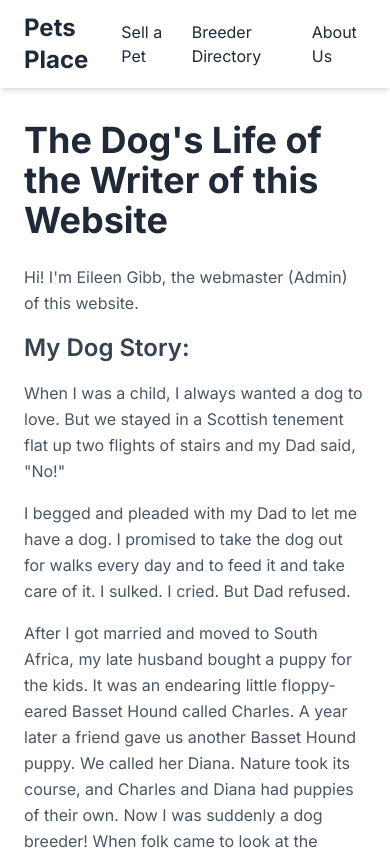
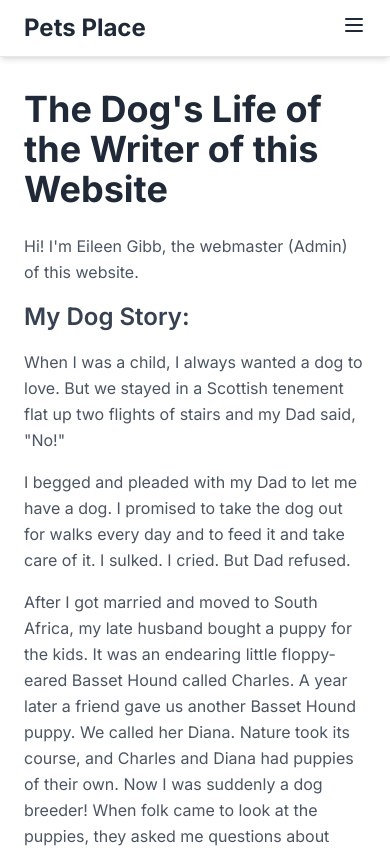
Before and after one commit to sladerose/Pets-Place, a Next.js app: page /about in a window 390 px wide. Shown: the top 850 px of the page. Built offline with nearby package versions, Linux system fonts and the light colour scheme.

Commit message:
Feat: Implement sticky NavBar with responsive hamburger menu and divider

```diff
--- a/src/components/NavBar.tsx
+++ b/src/components/NavBar.tsx
@@ -1,29 +1,60 @@
 'use client';
 
+import { useState } from 'react';
 import Link from 'next/link';
 import { usePathname } from 'next/navigation';
 
 const NavBar = () => {
   const pathname = usePathname();
-  const isHomePage = pathname === '/';
+  const [isOpen, setIsOpen] = useState(false);
+
+  const toggleMenu = () => {
+    setIsOpen(!isOpen);
+  };
 
   return (
-    <nav className="bg-white shadow-md">
+    <nav className="bg-white shadow-md sticky top-0 z-50 border-b border-gray-200">
       <div className="container mx-auto px-6 py-3 flex justify-between items-center">
         <Link href="/" className="text-2xl font-bold text-gray-800 hover:text-blue-500">
           Pets Place
         </Link>
-        <div className="flex space-x-4">
 
-          <Link href="/sell-a-pet" className="text-gray-800 hover:text-blue-500">
+        <div className="md:hidden">
+          <button onClick={toggleMenu} className="text-gray-800 focus:outline-none">
+            <svg
+              className="h-6 w-6"
+              fill="none"
+              strokeLinecap="round"
+              strokeLinejoin="round"
+              strokeWidth="2"
+              viewBox="0 0 24 24"
+              stroke="currentColor"
+            >
+              {isOpen ? (
+                <path d="M6 18L18 6M6 6l12 12" />
+              ) : (
+                <path d="M4 6h16M4 12h16M4 18h16" />
+              )}
+            </svg>
+          </button>
+        </div>
+
+        <div
+          className={`md:flex items-center ${
+            isOpen ? 'block absolute top-full right-0 bg-white shadow-lg py-2 px-4 w-48' : 'hidden'
+          }`}
+        >
+          <div className="flex flex-col md:flex-row space-y-2 md:space-y-0 md:space-x-4">
+            <Link href="/sell-a-pet" className="text-gray-800 hover:text-blue-500" onClick={() => setIsOpen(false)}>
               Sell a Pet
             </Link>
-          <Link href="/breeders" className="text-gray-800 hover:text-blue-500">
+            <Link href="/breeders" className="text-gray-800 hover:text-blue-500" onClick={() => setIsOpen(false)}>
               Breeder Directory
             </Link>
-          <Link href="/about" className="text-gray-800 hover:text-blue-500">
+            <Link href="/about" className="text-gray-800 hover:text-blue-500" onClick={() => setIsOpen(false)}>
               About Us
             </Link>
+          </div>
         </div>
       </div>
     </nav>
```
Lines whose indentation alone changed are shown as unchanged.
